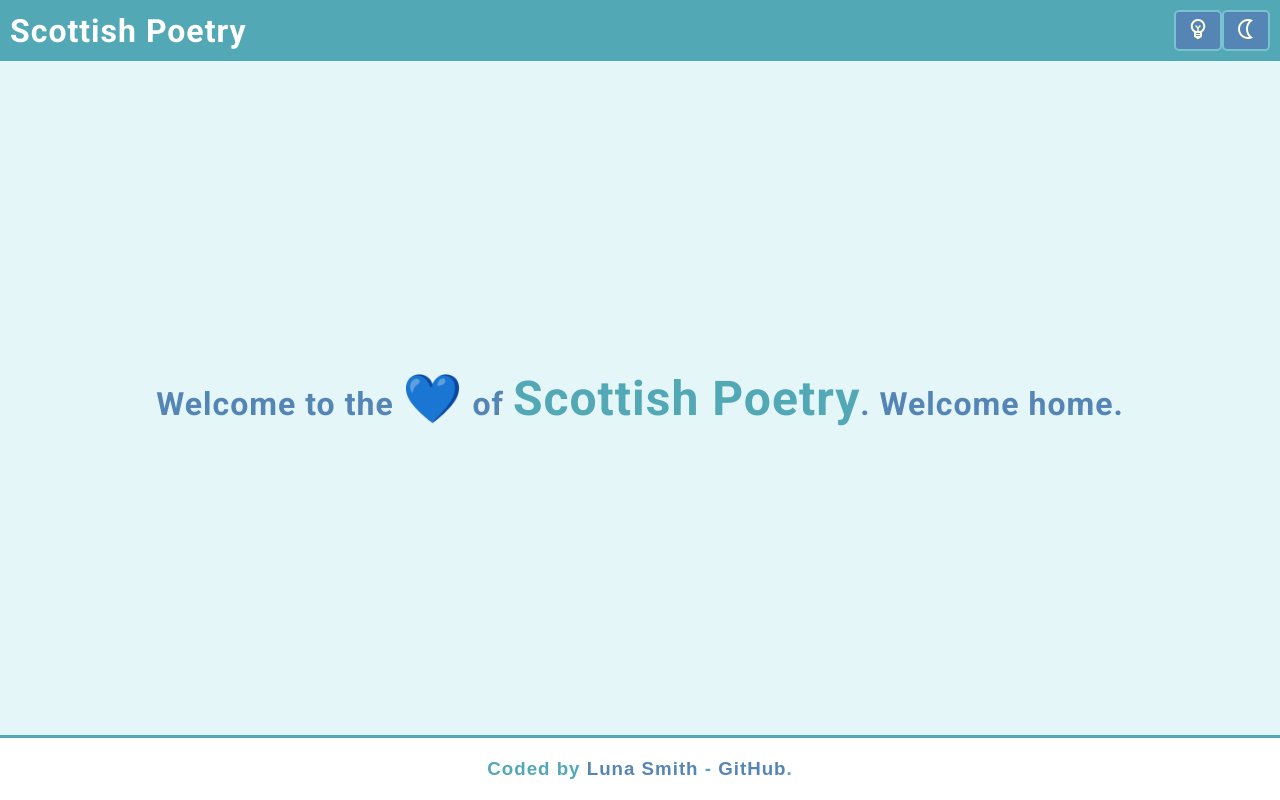
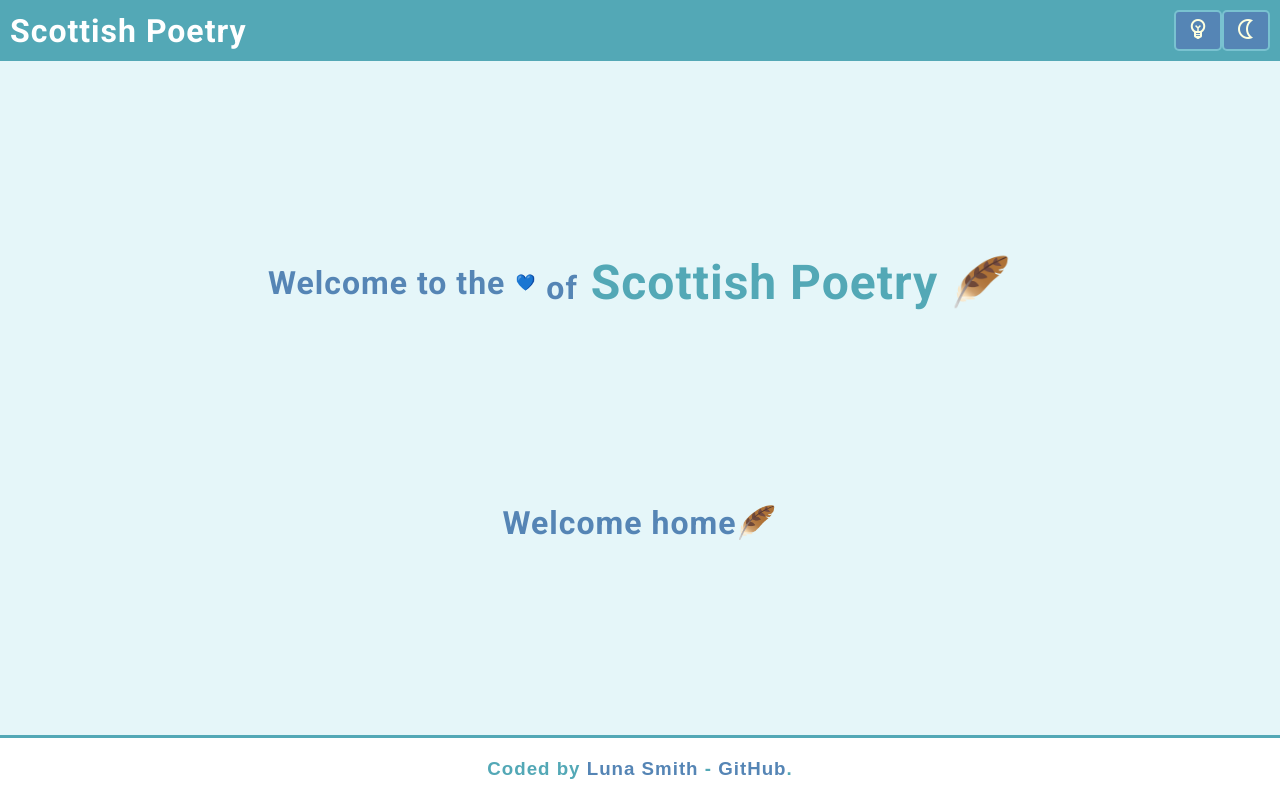
Before and after one commit to Lu-Smith/poetry-react, a React (Vite) app: page / in a window 1280 px wide. Built offline with nearby package versions, Linux system fonts and the light colour scheme.

Commit message:
Updated IntroPage.tsx

```diff
--- a/src/components/IntroPage.tsx
+++ b/src/components/IntroPage.tsx
@@ -1,5 +1,18 @@
 import React, { useEffect, useRef, useState } from 'react';
 import Particle, { Mouse } from '../assets/Particle';
+import { motion } from "framer-motion";
+import styled from 'styled-components';
+
+const TitleContainer = styled.div`
+  width: 100%;
+  text-align: center;
+  z-index: 1;
+  display: flex;
+  flex-direction: row;
+  align-items: center;
+  justify-content: center;
+  gap: 10px;
+`;
 
 const IntroPage: React.FC = () => {
   const canvasRef = useRef<HTMLCanvasElement>(null);
@@ -112,7 +125,35 @@ const IntroPage: React.FC = () => {
   return (
     <>
       <canvas ref={canvasRef}  id="canvas1"></canvas>
-      <h2>Welcome to the <span>💙</span> of <span>Scottish Poetry</span>. Welcome home.</h2>
+      <TitleContainer>
+        <motion.h2
+        initial={{ opacity: 0, scale: 0.5 }}
+        animate={{ opacity: 1, scale: 1 }}
+        transition={{ duration: 0.5 }}>
+          Welcome to the
+          </motion.h2>
+          <motion.div
+          initial={{ opacity: 0, scale: 0.5 }}
+          animate={{ opacity: 1, scale: 1 }}
+          transition={{ duration: 2 }}
+          className='heart'>
+          💙
+          </motion.div>
+          <motion.h2
+          initial={{ opacity: 0, scale: 0.5 }}
+          animate={{ opacity: 1, scale: 1 }}
+          transition={{ duration: 2 }}>
+          of
+          <span> Scottish Poetry 🪶</span>
+        </motion.h2>
+        </TitleContainer>
+
+      <motion.h2
+      initial={{ opacity: 0, scale: 0.5 }}
+      animate={{ opacity: 1, scale: 1 }}
+      transition={{ duration: 1.1 }}>
+        Welcome home🪶
+      </motion.h2>
     </>
   )
 }
```
